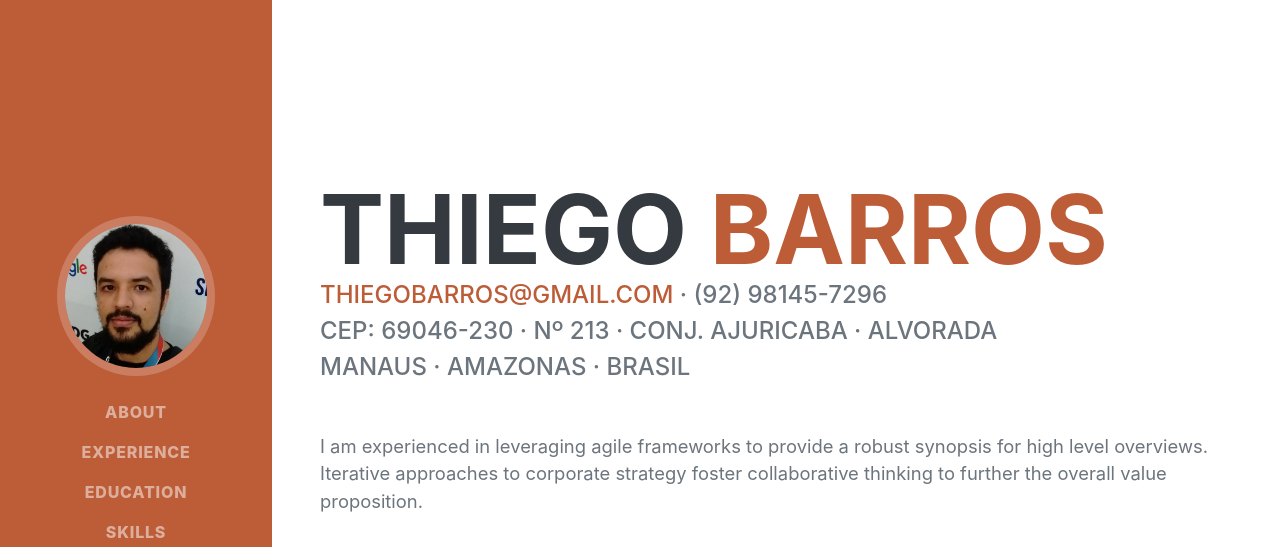
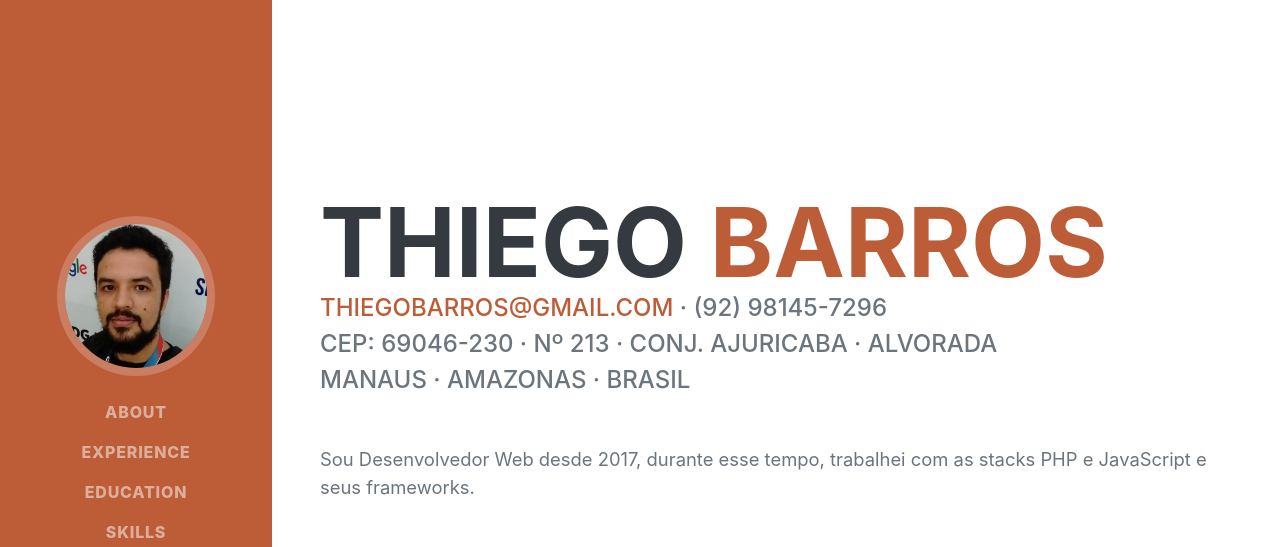
Before and after one commit to thiegobarros/thiegobarros.github.io, a plain HTML site: page index.html in a window 1280 px wide. Shown: the top 547 px of the page. Drawn offline with nearby package versions, Linux system fonts and the light colour scheme; a web font is replaced by a local one.

Commit message:
mudança na apresentação

```diff
--- a/index.html
+++ b/index.html
@@ -5,7 +5,7 @@
         <meta name="viewport" content="width=device-width, initial-scale=1, shrink-to-fit=no" />
         <meta name="description" content="" />
         <meta name="author" content="" />
-        <title>Resume - Start Bootstrap Theme</title>
+        <title>Thiego Barros - Portfolio</title>
         <link rel="icon" type="image/x-icon" href="assets/img/favicon.ico" />
         <!-- Font Awesome icons (free version)-->
         <script src="https://use.fontawesome.com/releases/v5.13.0/js/all.js" crossorigin="anonymous"></script>
@@ -48,7 +48,7 @@
                         CEP: 69046-230 · Nº 213 · Conj. Ajuricaba · Alvorada <br>
                         Manaus · Amazonas · Brasil
                     </div>
-                    <p class="lead mb-5">I am experienced in leveraging agile frameworks to provide a robust synopsis for high level overviews. Iterative approaches to corporate strategy foster collaborative thinking to further the overall value proposition.</p>
+                    <p class="lead mb-5">Sou Desenvolvedor Web desde 2017, durante esse tempo, trabalhei com as stacks PHP e JavaScript e seus frameworks.</p>
                     <div class="social-icons">
                         <a class="social-icon" href="https://br.linkedin.com/in/thiego-barros-a84aab124" target="_blank"><i class="fab fa-linkedin-in"></i></a>
                         <a class="social-icon" href="https://github.com/thiegobarros" target="_blank"><i class="fab fa-github"></i></a>
```
